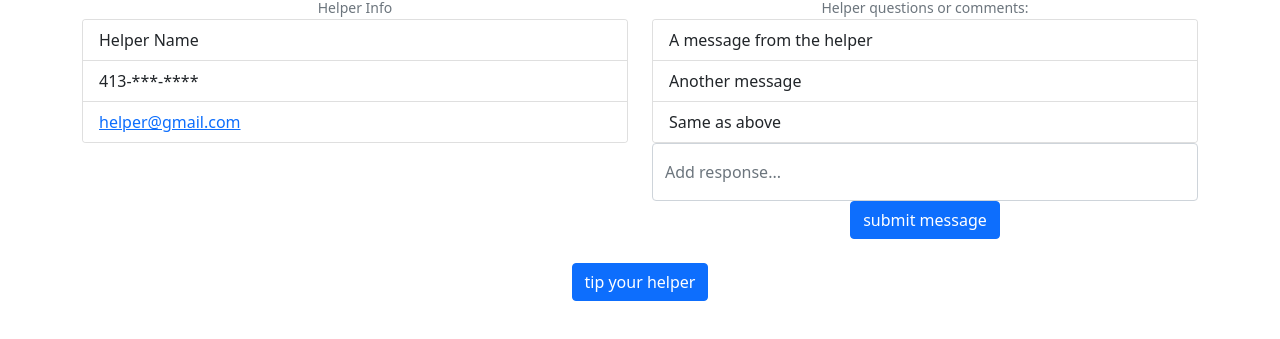
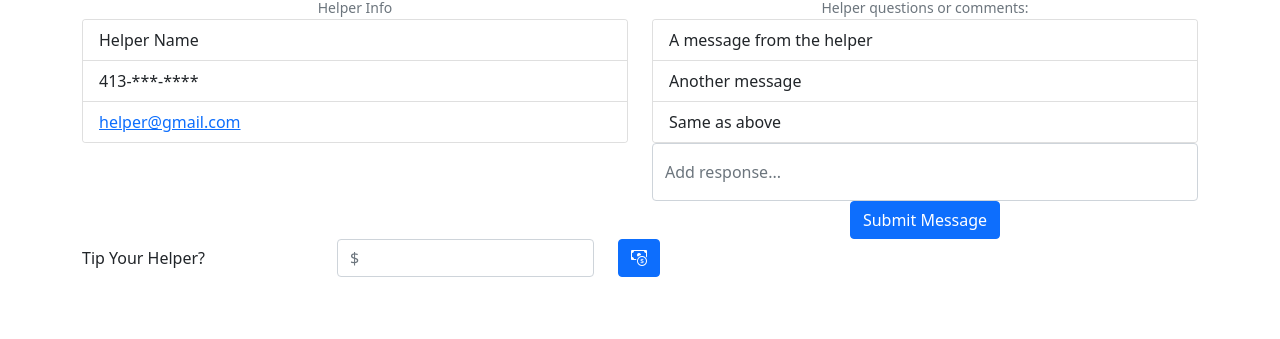
Before and after one commit to grievans/cs326-final-vav, a plain HTML site: page docs/status.html in a window 1280 px wide. Shown: the part 357-696 px from the top of the page. Drawn offline with nearby package versions, Linux system fonts and the light colour scheme.

Commit message:
Updated status.html
Tipping would no longer go to another page, would head to Venmo page instead

```diff
--- a/docs/status.html
+++ b/docs/status.html
@@ -9,6 +9,8 @@
     <link href="https://cdn.jsdelivr.net/npm/bootstrap@5.1.3/dist/css/bootstrap.min.css" rel="stylesheet" integrity="sha384-1BmE4kWBq78iYhFldvKuhfTAU6auU8tT94WrHftjDbrCEXSU1oBoqyl2QvZ6jIW3" crossorigin="anonymous">
     <link rel="stylesheet" href="style.css">
     <title>Request Status - UMassQuarantineRequests</title>
+    <link rel="stylesheet" href="https://cdn.jsdelivr.net/npm/bootstrap-icons@1.6.1/font/bootstrap-icons.css">
+<!--    Icon link-->
   </head>
   <body class="text-center">
 
@@ -64,15 +66,30 @@
             <input type="text" id="commentResponse" class="form-control" placeholder="[nothing]">
             <label for="commentResponse" class="text-muted">Add response...</label>
           </div>
-          <a href="#submitted" class="btn btn-primary"> submit message </a>
+          <a href="#submitted" class="btn btn-primary"> Submit Message </a>
 
         </div>
       </div>
 
+      <form class="row align-items-center">
+        <div class="col-auto">
+          <input type="text" readonly class="form-control-plaintext" value="Tip Your Helper?">
+        </div>
+        <div class="col-auto">
+          <input type="text" class="form-control" id="inputTip" placeholder="$">
+        </div>
+        <div class="col-auto">
+          <a class="btn btn-primary" href="#" role="button"><i class="bi bi-cash-coin"></i></a>
+<!--          TODO link to Venmo-->
+
+        </div>
+      </form>
     </div>
 
     <br>
-    <a href="tiphelper.html" class="btn btn-primary">tip your helper</a>
+
+
+
     <!-- TODO: probably make this^ not show up if they don't have a tip link set or something like that, and have them set that in their account or something -->
 
 
```
Also changed, not shown: docs/requestHolder.html (+2 -2 lines), 1 other file.
